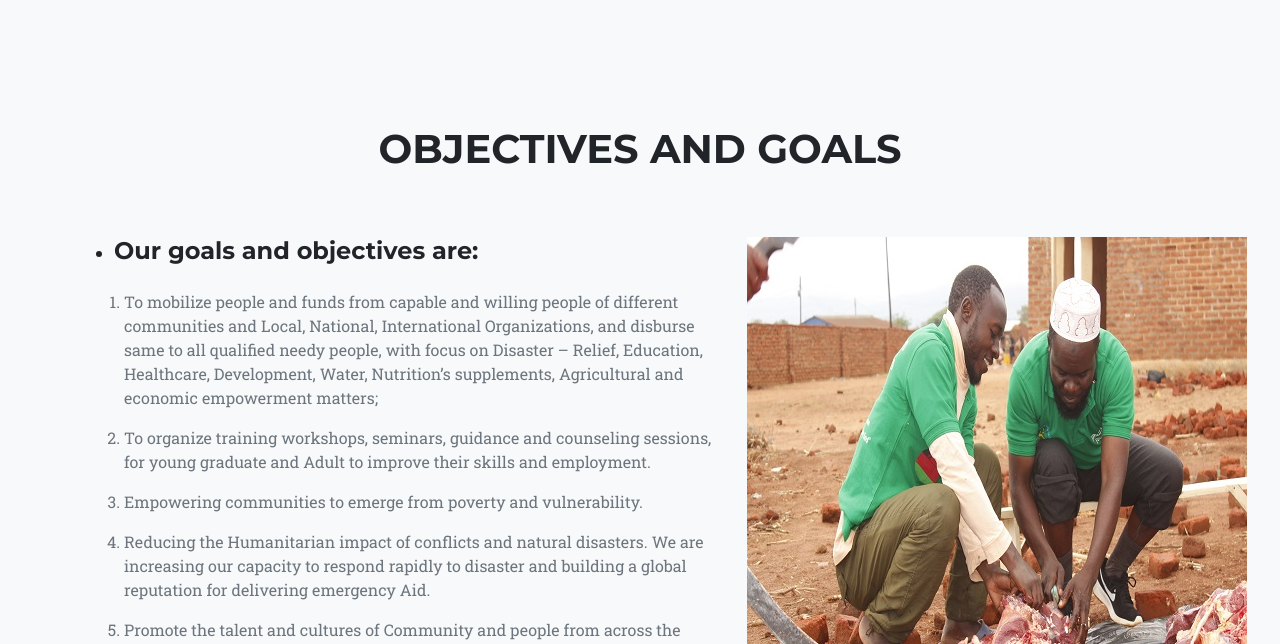
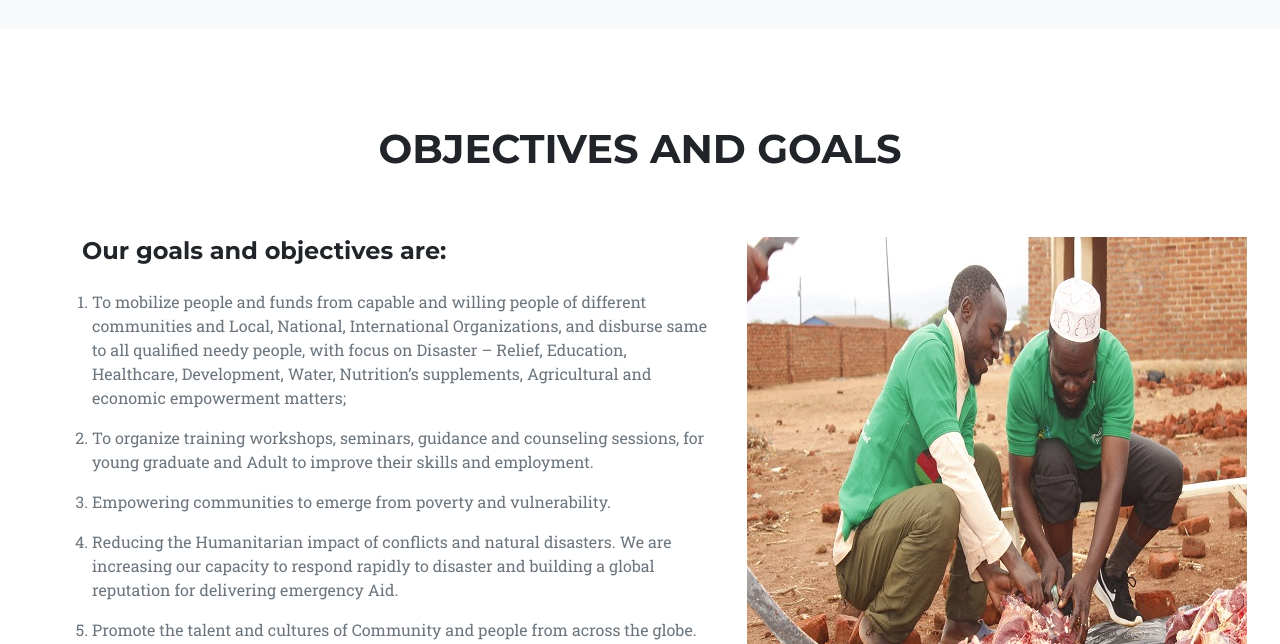
Before and after one commit to AmisiJospin/Ismael-Adrien-Foundation, a PHP site: page / in a window 1280 px wide. Shown: the part 5856-6500 px from the top of the page. Run offline with PHP 8.4, Linux system fonts and the light colour scheme; some libraries are stand-ins or nearby versions.

Commit message:
First updated version V1

```diff
--- a/index.php
+++ b/index.php
@@ -406,7 +406,7 @@
             </div>
         </section>
         <!-- Goals and Objectives -->
-        <section class="page-section bg-light" id="goals_and_objectives">
+        <section class="page-section" id="goals_and_objectives">
             <div class="container">
                 <div class="text-center">
                     <h2 class="section-heading text-uppercase">Objectives and Goals</h2>
@@ -414,7 +414,7 @@
                 </div>
                 <div class="row">
                     <div class="col-md-7">
-                        <ul >
+                        <ul class="list-unstyled">
                             <li>
                                 <div class="timeline-panel">
                                     <div class="timeline-heading">
@@ -452,7 +452,7 @@
             </div>
         </section>
         <!-- Our values -->
-        <section class="page-section bg-light" id="values" style="100%">
+        <section class="page-section" id="values" style="100%">
             <div class="container">
                 <div class="text-center">
                     <h2 class="section-heading text-uppercase">Our values</h2>
```
